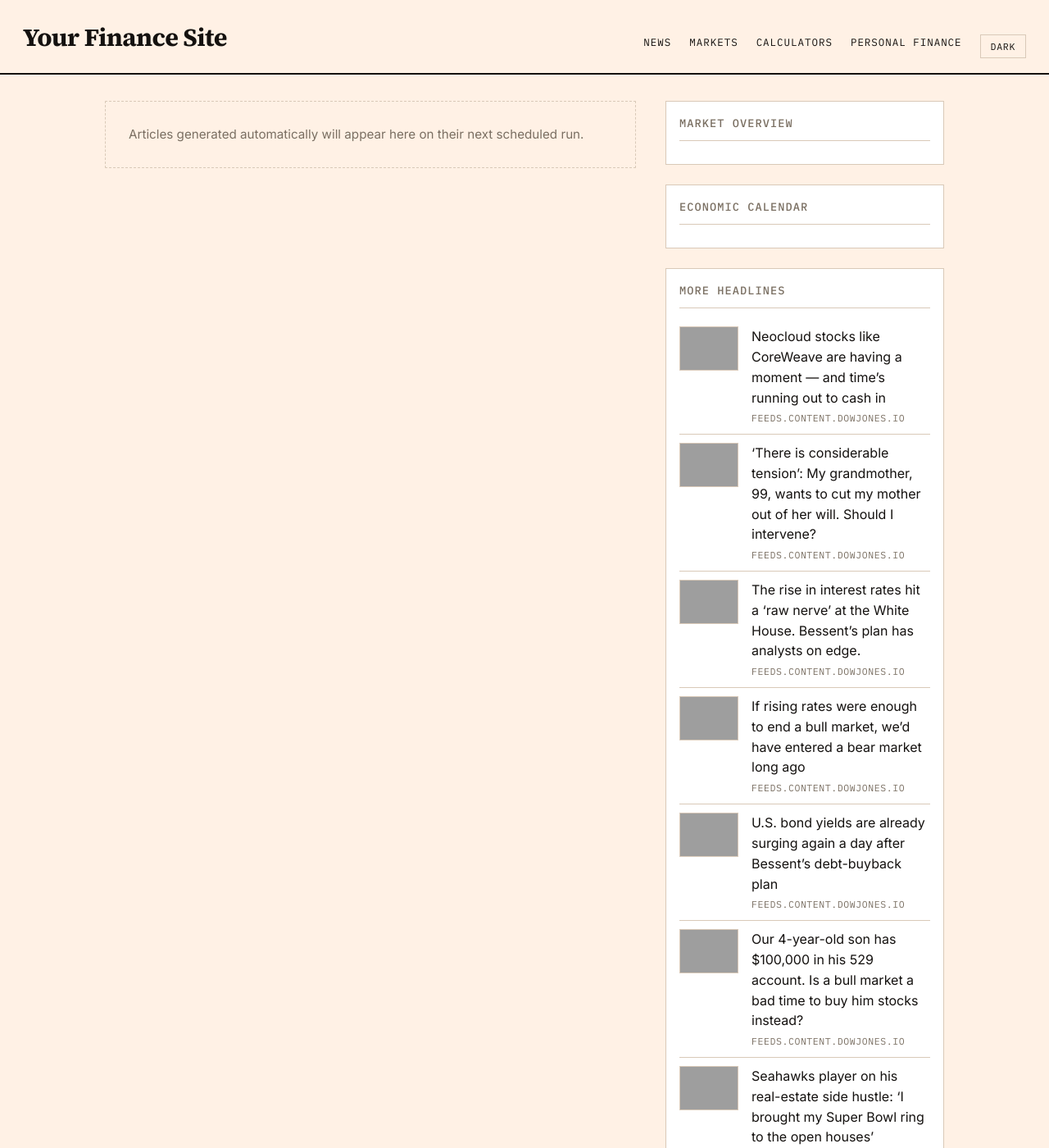
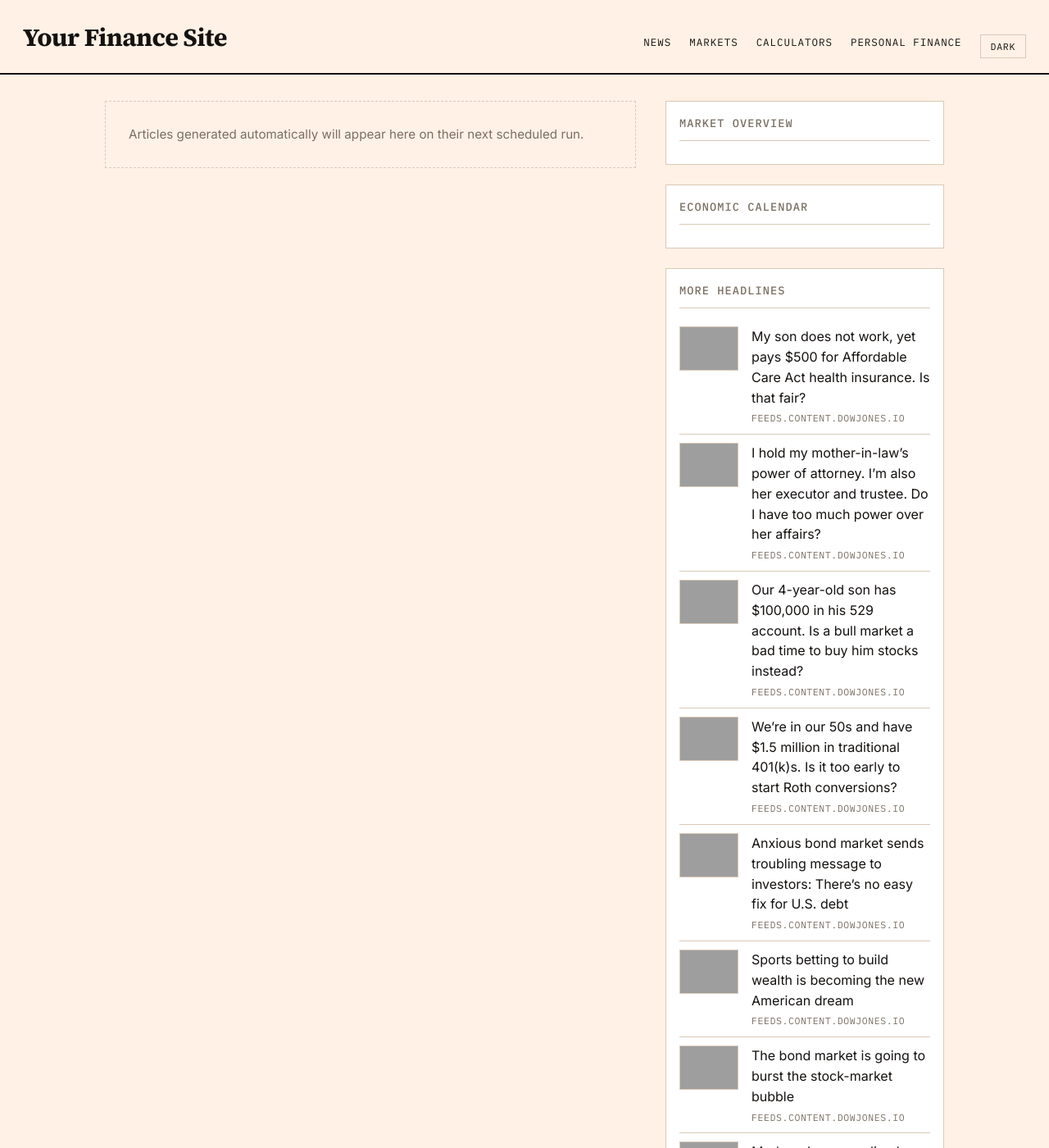
Before and after one commit to GlobTechCo/globtechco.github.io, a Jekyll site: the page built from index.html, in a window 1280 px wide and 1400 px high, cut to the strip 0-1400 px from the top of the window. Shown: the whole strip at 82% size. Built offline with Jekyll 4.4.1, drawn with Linux system fonts in a browser that asks for light colours; a script that is not in the unit is left out; the list of posts is cut into pages by our own code; some of the changed text lies outside the part shown; grey boxes are pictures that could not be loaded.

Commit message:
Auto-content update 2026-08-21

```diff
--- a/_data/aggregator.yml
+++ b/_data/aggregator.yml
@@ -1,3 +1,43 @@
+- title: "My son does not work, yet pays $500 for Affordable Care Act health insurance. Is that fair?"
+  link: "https://www.marketwatch.com/story/my-son-does-not-work-yet-he-pays-500-for-aca-health-insurance-how-is-that-fair-92f578c4?mod=mw_rss_topstories"
+  source: "feeds.content.dowjones.io"
+  pubdate: "Thu, 20 Aug 2026 23:00:00 GMT"
+  image: "https://images.mktw.net/im-15414148"
+- title: "I hold my mother-in-law\u2019s power of attorney. I\u2019m also her executor and trustee. Do I have too much power over her affairs?"
+  link: "https://www.marketwatch.com/story/im-my-mother-in-laws-power-of-attorney-executor-and-trustee-do-i-hold-all-the-power-a11968a2?mod=mw_rss_topstories"
+  source: "feeds.content.dowjones.io"
+  pubdate: "Thu, 20 Aug 2026 22:45:00 GMT"
+  image: "https://images.mktw.net/im-25304556"
+- title: "Our 4-year-old son has $100,000 in his 529 account. Is a bull market a bad time to buy him stocks instead?"
+  link: "https://www.marketwatch.com/story/our-4-year-old-son-has-100-000-in-his-529-account-should-we-buy-him-stocks-instead-3ca745b2?mod=mw_rss_topstories"
+  source: "feeds.content.dowjones.io"
+  pubdate: "Thu, 20 Aug 2026 22:00:00 GMT"
+  image: "https://images.mktw.net/im-94025750"
+- title: "We\u2019re in our 50s and have $1.5 million in traditional 401(k)s. Is it too early to start Roth conversions?"
+  link: "https://www.marketwatch.com/story/were-in-our-50s-and-have-1-5-million-in-traditional-401-k-s-is-it-too-early-to-start-roth-conversions-2d0f9287?mod=mw_rss_topstories"
+  source: "feeds.content.dowjones.io"
+  pubdate: "Thu, 20 Aug 2026 21:01:00 GMT"
+  image: "https://images.mktw.net/im-38086295"
+- title: "Anxious bond market sends troubling message to investors: There\u2019s no easy fix for U.S. debt"
+  link: "https://www.marketwatch.com/story/treasury-rout-restarts-one-day-after-bessents-beefed-up-buyback-plan-972766a1?mod=mw_rss_topstories"
+  source: "feeds.content.dowjones.io"
+  pubdate: "Thu, 20 Aug 2026 19:40:00 GMT"
+  image: "https://images.mktw.net/im-86558017"
+- title: "Sports betting to build wealth is becoming the new American dream"
+  link: "https://www.marketwatch.com/story/sports-betting-to-build-wealth-is-becoming-the-new-american-dream-1e29b728?mod=mw_rss_topstories"
+  source: "feeds.content.dowjones.io"
+  pubdate: "Thu, 20 Aug 2026 19:14:00 GMT"
+  image: "https://images.mktw.net/im-56677379"
+- title: "The bond market is going to burst the stock-market bubble"
+  link: "https://www.marketwatch.com/story/the-bond-market-is-going-to-burst-the-stock-market-bubble-1c6f0971?mod=mw_rss_topstories"
+  source: "feeds.content.dowjones.io"
+  pubdate: "Thu, 20 Aug 2026 19:06:00 GMT"
+  image: "https://images.mktw.net/im-03495993"
+- title: "Moderna\u2019s personalized mRNA shot could reshape the fight against skin cancer \u2014 but it may also be overhyped"
+  link: "https://www.marketwatch.com/story/modernas-personalized-mrna-shot-could-reshape-the-fight-against-skin-cancer-but-it-may-also-be-overhyped-a6f1bc88?mod=mw_rss_topstories"
+  source: "feeds.content.dowjones.io"
+  pubdate: "Thu, 20 Aug 2026 19:01:00 GMT"
+  image: "https://images.mktw.net/im-52636452"
 - title: "Neocloud stocks like CoreWeave are having a moment \u2014 and time\u2019s running out to cash in"
   link: "https://www.marketwatch.com/story/neocloud-stocks-like-coreweave-are-having-a-moment-and-times-running-out-to-cash-in-8aca34c8?mod=mw_rss_topstories"
   source: "feeds.content.dowjones.io"
@@ -8,43 +48,3 @@
   source: "feeds.content.dowjones.io"
   pubdate: "Thu, 20 Aug 2026 18:15:00 GMT"
   image: "https://images.mktw.net/im-24501821"
-- title: "The rise in interest rates hit a \u2018raw nerve\u2019 at the White House. Bessent\u2019s plan has analysts on edge."
-  link: "https://www.marketwatch.com/story/bessent-suggests-treasury-could-intervene-again-in-bond-market-we-have-a-big-tool-kit-358829e1?mod=mw_rss_topstories"
-  source: "feeds.content.dowjones.io"
-  pubdate: "Thu, 20 Aug 2026 18:09:00 GMT"
-  image: "https://images.mktw.net/im-14260609"
-- title: "If rising rates were enough to end a bull market, we\u2019d have entered a bear market long ago"
-  link: "https://www.marketwatch.com/story/if-rising-rates-were-enough-to-end-a-bull-market-wed-have-entered-a-bear-market-long-ago-0c6790a0?mod=mw_rss_topstories"
-  source: "feeds.content.dowjones.io"
-  pubdate: "Thu, 20 Aug 2026 18:03:00 GMT"
-  image: "https://images.mktw.net/im-518170"
-- title: "U.S. bond yields are already surging again a day after Bessent\u2019s debt-buyback plan"
-  link: "https://www.marketwatch.com/story/treasury-rout-restarts-one-day-after-bessents-beefed-up-buyback-plan-972766a1?mod=mw_rss_topstories"
-  source: "feeds.content.dowjones.io"
-  pubdate: "Thu, 20 Aug 2026 17:44:00 GMT"
-  image: "https://images.mktw.net/im-86558017"
-- title: "Our 4-year-old son has $100,000 in his 529 account. Is a bull market a bad time to buy him stocks instead?"
-  link: "https://www.marketwatch.com/story/our-4-year-old-son-has-100-000-in-his-529-account-should-we-buy-him-stocks-instead-3ca745b2?mod=mw_rss_topstories"
-  source: "feeds.content.dowjones.io"
-  pubdate: "Thu, 20 Aug 2026 17:30:00 GMT"
-  image: "https://images.mktw.net/im-94025750"
-- title: "Seahawks player on his real-estate side hustle: \u2018I brought my Super Bowl ring to the open houses\u2019"
-  link: "https://www.marketwatch.com/story/i-brought-my-super-bowl-ring-to-the-open-houses-seahawks-player-shares-story-of-getting-his-real-estate-license-4372785a?mod=mw_rss_topstories"
-  source: "feeds.content.dowjones.io"
-  pubdate: "Thu, 20 Aug 2026 17:20:00 GMT"
-  image: "https://images.mktw.net/im-60121573"
-- title: "Walmart\u2019s stock slides as investors worry that pressure on consumers is getting worse"
-  link: "https://www.marketwatch.com/story/walmart-shares-slide-as-u-s-sales-hit-by-falling-drug-prices-1e308c61?mod=mw_rss_topstories"
-  source: "feeds.content.dowjones.io"
-  pubdate: "Thu, 20 Aug 2026 16:48:00 GMT"
-  image: "https://images.mktw.net/im-26125004"
-- title: "Apple has gotten too predictable. Can its next CEO bring back the element of surprise?"
-  link: "https://www.marketwatch.com/story/apple-has-gotten-too-predictable-can-its-next-ceo-bring-back-the-element-of-surprise-5bd674a0?mod=mw_rss_topstories"
-  source: "feeds.content.dowjones.io"
-  pubdate: "Thu, 20 Aug 2026 16:48:00 GMT"
-  image: "https://images.mktw.net/im-08575680"
-- title: "Social Security union says it needs $3 billion and another 20,000 workers to fix long wait times and \u2018ghost offices\u2019"
-  link: "https://www.marketwatch.com/story/ghost-offices-and-long-wait-times-social-security-workers-demand-3-billion-and-20-000-hires-ac975af0?mod=mw_rss_topstories"
-  source: "feeds.content.dowjones.io"
-  pubdate: "Thu, 20 Aug 2026 16:35:00 GMT"
-  image: "https://images.mktw.net/im-52854289"
```
